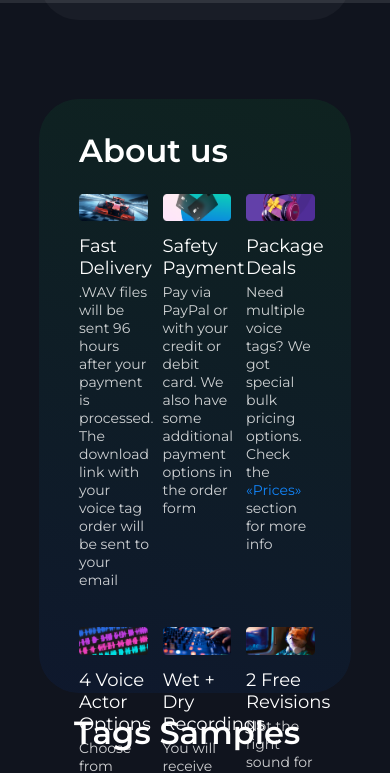
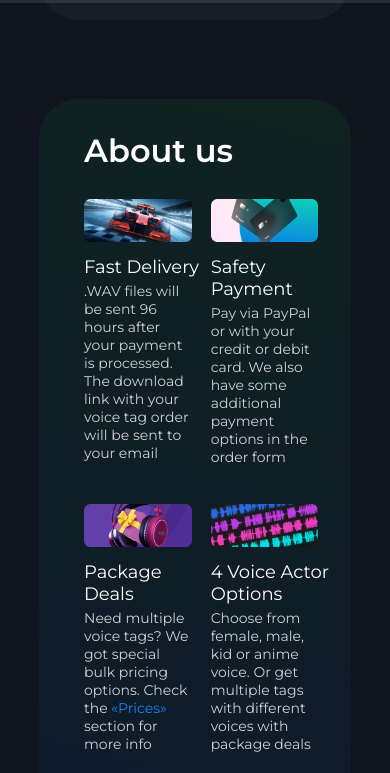
Before and after one commit to DmitryKonovets0/Voice-Tag-Lab, a React (Create React App) app: page / in a window 390 px wide. Shown: the part 1103-1876 px from the top of the page. Built offline with nearby package versions, Linux system fonts and the light colour scheme; grey boxes are pictures that could not be loaded.

Commit message:
Implement media styles from 992 to 768px in third section

```diff
--- /dev/null
+++ b/src/components/about/about-media.scss
@@ -0,0 +1,13 @@
+@media (max-width: 992px) {
+  .about{
+    &__wrapper{
+      padding: 32px 28px 25px 45px;
+      &_items{
+        grid-template-columns: 50% 50%;
+        height: 763px;
+        margin-top: 29px;
+
+      }
+    }
+  }
+}
--- a/src/components/about/about.jsx
+++ b/src/components/about/about.jsx
@@ -8,6 +8,7 @@ import road from '../../img/road.png'
 import headphone from '../../img/headphone.png'
 
 import './about.scss'
+import './about-media.scss'
 
 export default class About extends Component{
 
--- a/src/components/about/about.scss
+++ b/src/components/about/about.scss
@@ -1,5 +1,5 @@
 .about{
-  height: 594px;
+  min-height: 594px;
   &__title{
     font-size: 32px;
     font-weight: 600;
@@ -7,7 +7,7 @@
   }
   &__wrapper{
     max-width: 1130px;
-    height: 594px;
+    min-height: 594px;
     flex-grow: 0;
     padding: 32px 40px;
     border-radius: 40px;
```
